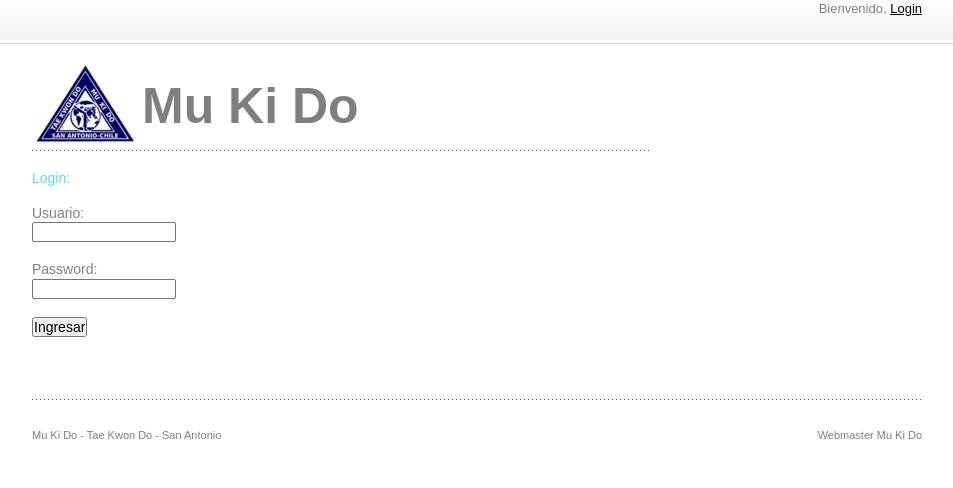
After one commit to cmaureir/mukido, a PHP site: page /login.php in a window 1280 px wide. The commit adds this page. Shown: the top 488 px of the page, without its empty margins (163-1116 px from the left). Run offline with PHP 8.4, Linux system fonts and the light colour scheme.

Commit message:
Adding login and logout

```diff
--- /dev/null
+++ b/login.php
@@ -0,0 +1,34 @@
+<?php require_once("header.php"); ?>
+    <div id="content">
+    	<div class="wrapper">
+			<div class="mainContent">
+		        	<h2>Login:</h2>
+					<p align="center">
+						<div class="txt1">
+					<?php
+					if (isset($_SESSION['username'])) {
+
+						echo"
+						<SCRIPT LANGUAGE=\"javascript\">
+        				location.href = \"index.php\";
+        				</SCRIPT>
+						";
+					}
+					else{?>
+      						<form action="userValidation.php" method="post">
+      						Usuario:<br/>
+							<input type="text" name="usuario" size="15" maxlength="15" />
+      						<br /><br />
+      						Password:<br/>
+							<input type="password" name="password" size="15" maxlength="15" />
+      						<br /><br />
+      						<input type="submit" value="Ingresar" />
+      						</form>
+					<?php }?>
+						</div>
+					</p>
+			</div>
+
+		</div>
+    </div>
+<?php require_once("footer.php"); ?>
--- a/style.css
+++ b/style.css
@@ -83,12 +83,12 @@ table, table td {
 }
 	#content .aside {
 		float:left;
-		width:180px;
+		width:225px;
 		margin-right:47px;
 	}
 	#content .mainContent {
 		float:left;
-		width:650px;
+		width:618px;
 		background:url(images/line-hor.gif) 0 0 repeat-x;
 		padding:20px 0 0 0;
 	}
```
Also changed, not shown: logout.php (added, +8 -0 lines), userValidation.php (added, +62 -0 lines).
